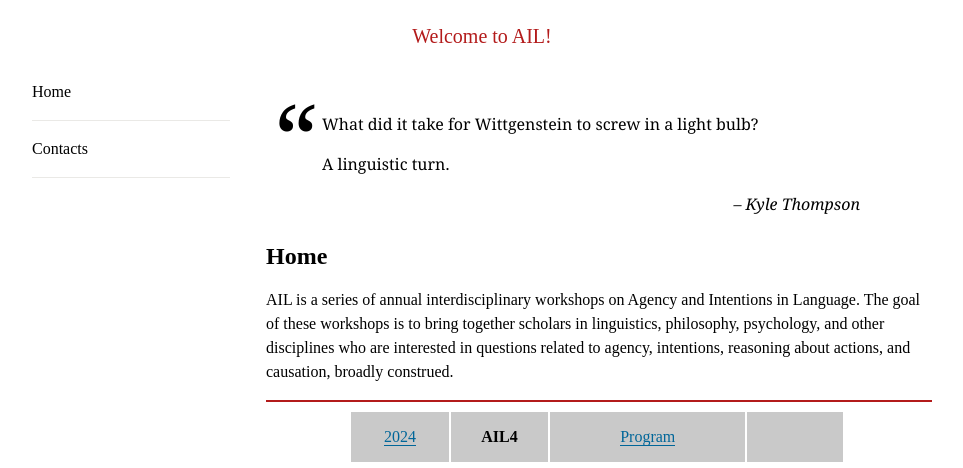
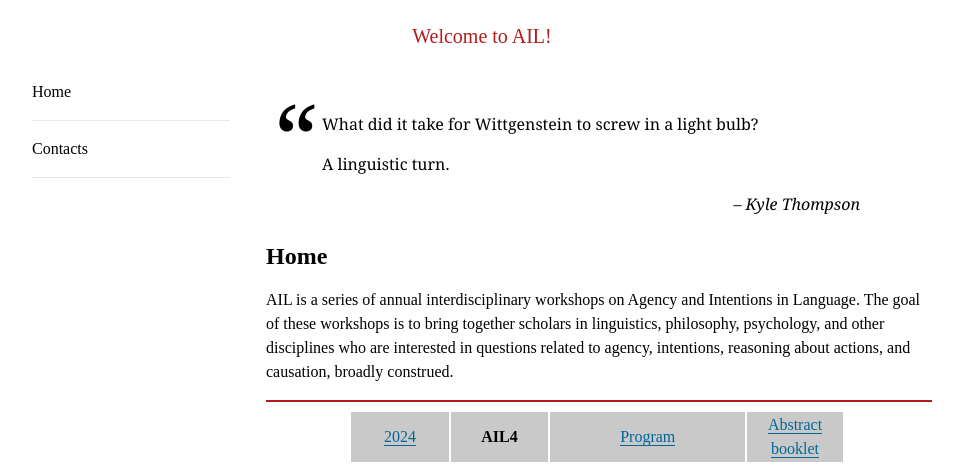
Before and after one commit to ail-workshop/ail-workshop.github.io, a plain HTML site: page index.html in a window 1280 px wide. Shown: the part 472-940 px from the top of the page, without its empty margins (158-1121 px from the left). Drawn offline with Linux system fonts and the light colour scheme.

Commit message:
add booklet for AIL4

```diff
--- a/index.html
+++ b/index.html
@@ -65,7 +65,7 @@
                   <td class="time"><a href="https://ail-workshop.github.io/AIL4-Workshop/">2024</a></td>
                   <td class="time"><b>AIL4</b></td>
                   <td class="title"><a href="docs/AIL4_schedule.pdf">Program</a></td>
-                  <td class="author"></td>
+                  <td class="author"><a href="docs/AIL4_abstract_booklet.pdf">Abstract booklet</a></td>
                 </tr>
                 <tr class="admin">
                   <td class="time"><a href="https://ail-workshop.github.io/AIL3-Workshop/">2023</a></td>
```
Also changed, not shown: 1 other file.
